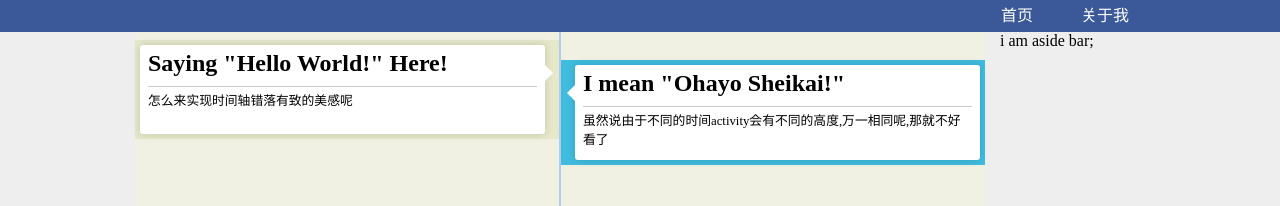
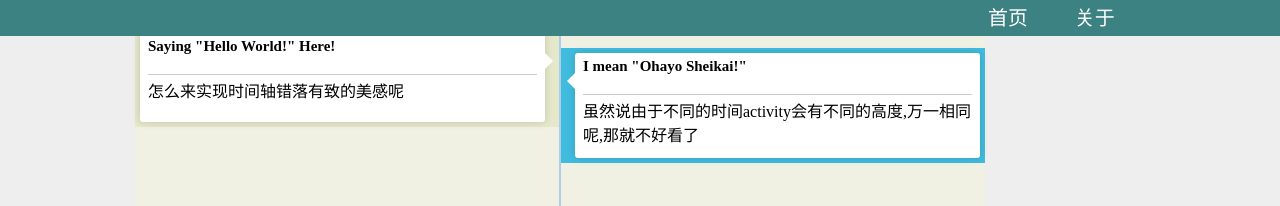
Before and after one commit to wiz-Cll/MySite, a plain HTML site: page index_incons.html in a window 1280 px wide. Shown: the top 206 px of the page. Drawn offline with Linux system fonts and the light colour scheme.

Commit message:
調整配色方案，敏捷的創建demo的實現

```diff
--- a/index_incons.html
+++ b/index_incons.html
@@ -13,12 +13,12 @@
      		<div class="header-content">
      			<div class="logo-slogen">
      			</div>
-     			<div class="nav">
+     			<nav>
      				<ul>
      					<li><a href="" data-after="Home">首页</a></li>
-     					<li><a href="" data-after="AboutMe">关于我</a></li>
+     					<li><a href="" data-after="AboutMe">关于</a></li>
      				</ul>
-     			</div>
+     			</nav>
      		</div>
      	</header>
      	<div class="main">
--- a/src/layout/blog-lib.css
+++ b/src/layout/blog-lib.css
@@ -1,5 +1,9 @@
  /*主要还是使用float来实现多栏布局（inline-block太难用了···）*/
 /* 细节中的timeline  用ul100%宽度 + line relative而且left为负值来实现的    不失语义性  又可以实现自己未来计划的响应式*/
+html{
+    margin: 0;
+    padding: 0;
+}
 body{
     margin: 0;
     padding: 0;
@@ -7,6 +11,8 @@ body{
     height: 100%;
     overflow: auto;
     font-family: "Microsoft Yahei" "times";
+    font-size: 0.625em;
+    /* 设置body的基准字体为10px*/
     background: #eee;
 }
 h1,h2,h3,h4,h5{
@@ -18,16 +24,15 @@ p{
 	margin: 0;
 	padding: 0;
   	vertical-align: baseline;
-	font: 0.8em/1.5 "Microsoft Yahei";
-
+	font: 1.6em/1.5 "Microsoft Yahei";
 }
 
 header{
     position: fixed;
     width: 100%;
-    height: 2em;
+    height: 3.6em;
     text-align: center;
-    background: #3B5998;
+    background: #3c8282;
     z-index: 1000;
 }
 
@@ -42,36 +47,44 @@ header{
     float: left;
     height: 100%;
 }
-.nav{
+nav{
     float: right;
     height: 100%;
 }
-.nav ul{
+nav ul{
     /*float: right;*/
     margin: 0;
     padding:0;
     list-style: none;
     vertical-align: center;
-    font-size: 1em;
     box-sizing: border-box;
 }
-.nav li{
+nav li{
     float: left;
     margin: 0 0 0 0.5em;
     min-width: 5em;
-    height: 2em;
-    padding: 0.5em 0;
+    height: 3.6em;
+
+    padding: 0.8em 1em;
+    margin: 0 2px;
+
     box-sizing: border-box;
     text-align: center;
     overflow: hidden;
+
+    -webkit-transition: all 0.5s ease-in-out;
+    -moz-transition: all 0.5s ease-in-out;
+    -ms-transition: all 0.5s ease-in-out;
+    -o-transition: all 0.5s ease-in-out;
+    transition: all 0.25s ease-in-out;
     /*outline: 1px solid red;*/
     /*font-size: */
 }
 
-.nav li a{
+nav li a{
     display: block;
-    font-size: 1em;
-    line-height: 1em;
+    font-size: 2em;
+    line-height: 100%;
     margin: 0;
     padding: 0;
     vertical-align: baseline;
@@ -84,16 +97,21 @@ header{
             transition: all 0.15s ease-out 0.05s;
 }
 
-.nav li:hover a{
-    margin-top: -1.5em;
+nav li:hover a{
+    margin-top: -1.6em;
 }
-.nav li a:after{
+nav li:hover{
+    background: #d96464;
+}
+
+nav li a:after{
     content: attr(data-after);
     display: block;
-    margin-top: 0.5em;
+    margin-top: 0.6em;
     font-size: 1em;
     line-height: 1em;
-    color: #accded;
+    color: #074e5e;
+
 }
 
 
```
Also changed, not shown: chestnut/one-pixal-rule.html (added, +72 -0 lines).
